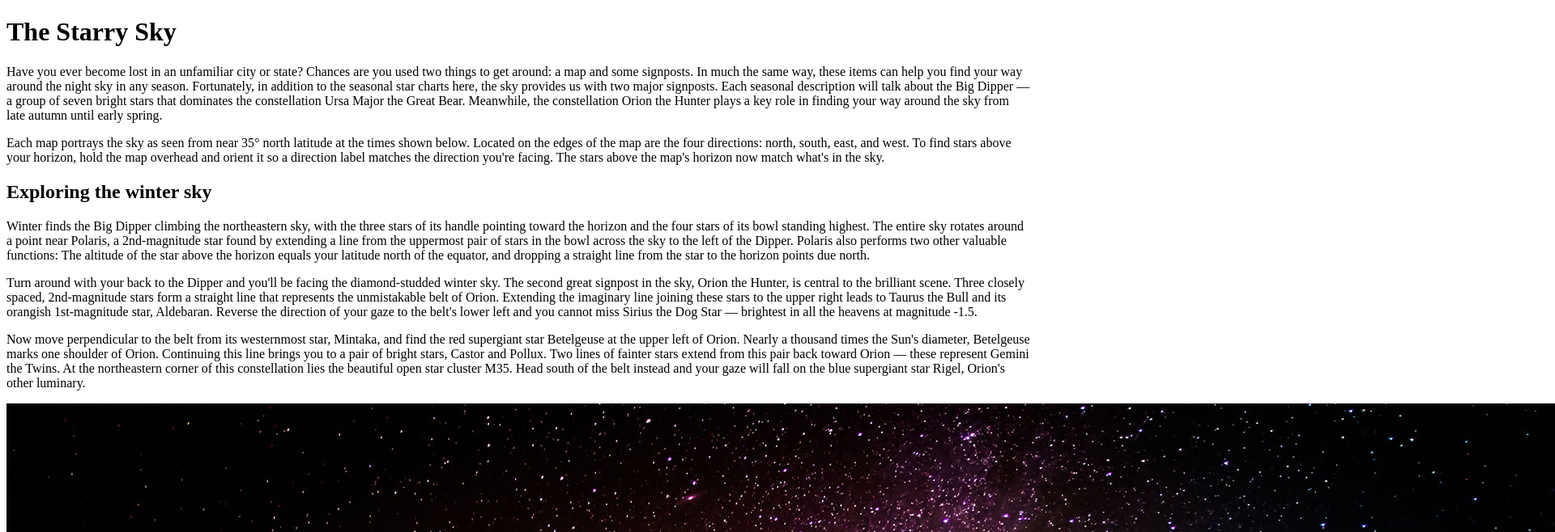
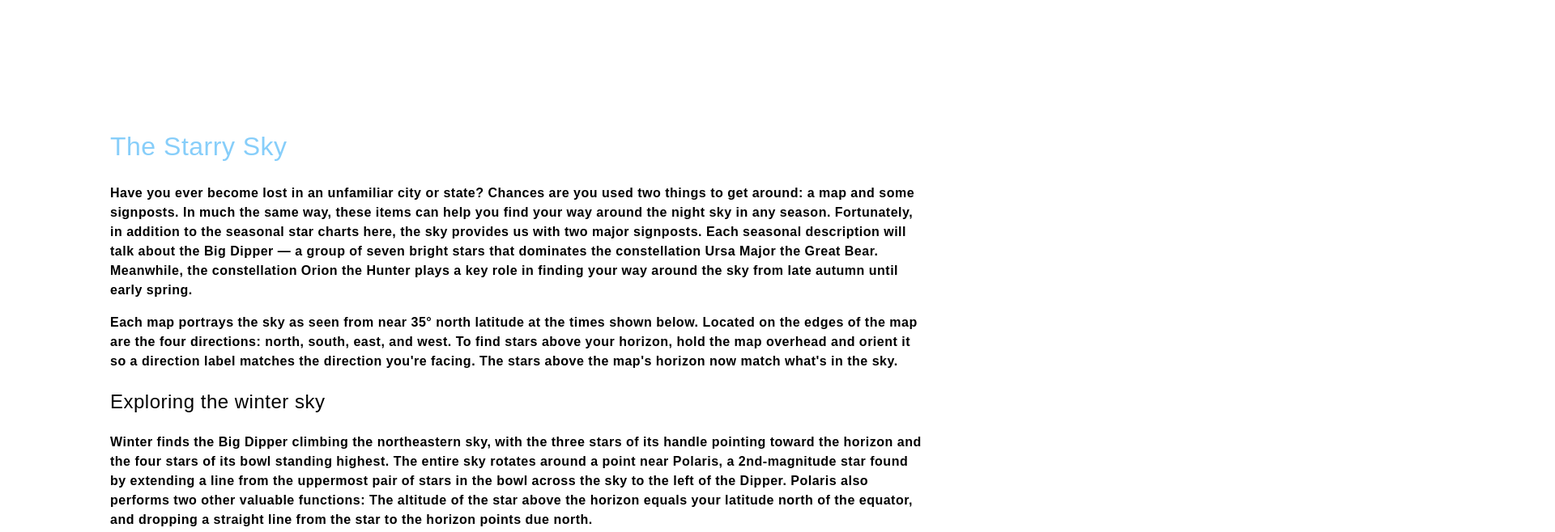
Before and after one commit to tianrany/gra321-f19, a plain HTML site: page project5/index.html in a window 1280 px wide. Shown: the top 658 px of the page at 81% size, 1920 px wide, since content can reach past the window. Drawn offline with Linux system fonts and the light colour scheme; a web font is replaced by a local one.

Commit message:
project 5

```diff
--- /dev/null
+++ b/project5/css/screen.css
@@ -0,0 +1,26 @@
+/*Styles for Project 5 */
+body{
+font-family:sanvito-pro-display,sans-serif;
+  font-style:normal;
+  font-weight:700;
+  letter-spacing: .5px;
+  line-height: 1.5;
+  padding: 10%;
+}
+
+h1 {
+    color: lightskyblue;
+    font-weight: 500;
+}
+
+h2 {
+  font-weight:500;
+}
+
+img {
+  max-width: 100%;
+}
+
+ul{
+  margin-bottom: 2rem;
+}
--- a/project5/index.html
+++ b/project5/index.html
@@ -2,6 +2,8 @@
 <html>
 <head>
     <title>Tianran Yu - Project 3</title>
+    <link rel="stylesheet" href="https://use.typekit.net/rlu4kdi.css">
+    <link rel="stylesheet" type="text/css" href="css/screen.css">
 </head>
 <body>
     <h1>The Starry Sky</h1>
```
Also changed, not shown: index.html (+2 -0 lines).
